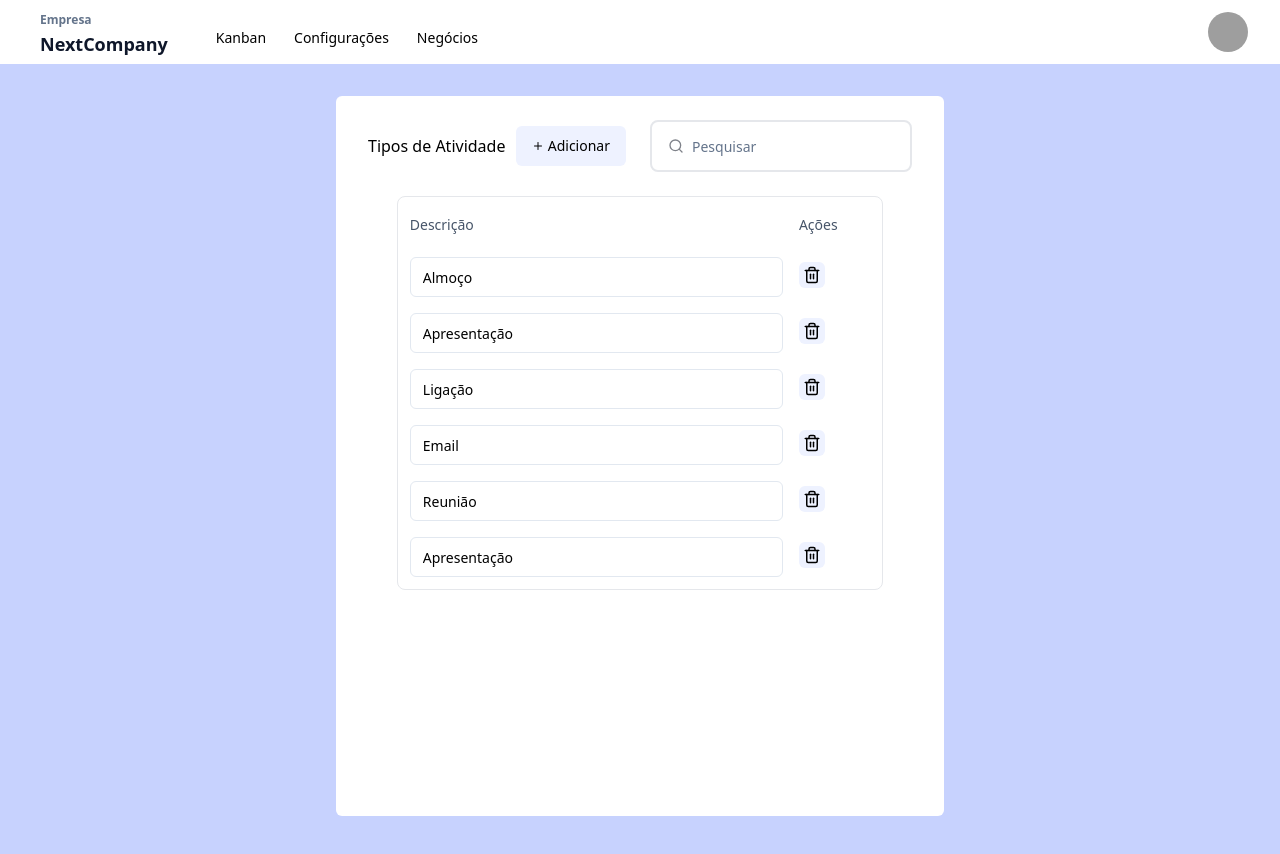
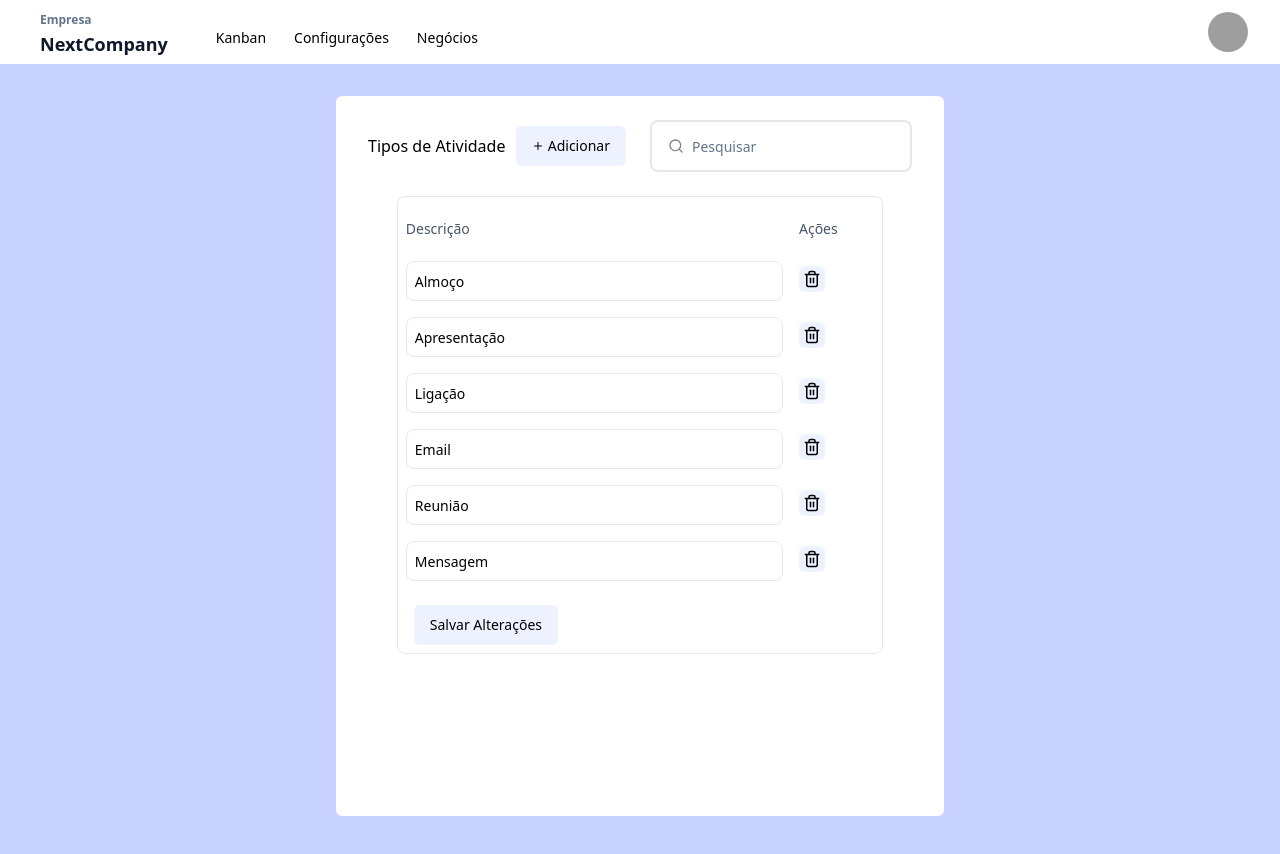
Before and after one commit to lismarreiros/crm-nextcompany, a React (Create React App) app: page /tipoatividade in a window 1280 px wide. Shown: the top 854 px of the page. Built offline with nearby package versions, Linux system fonts and the light colour scheme; grey boxes are pictures that could not be loaded.

Commit message:
Forms/Configurações adicionando, salvando e deletando dados.

```diff
--- a/src/pages/configurations/OpportunityFlow.tsx
+++ b/src/pages/configurations/OpportunityFlow.tsx
@@ -1,30 +1,30 @@
 import { Button } from '@/components/shadcn/ui/button';
 import { Command, CommandInput } from '@/components/shadcn/ui/command';
-import { Input } from '@/components/shadcn/ui/input';
 import { Table, TableCell, TableHead, TableHeader, TableRow } from '@/components/shadcn/ui/table';
 import { PlusIcon, Trash2Icon } from 'lucide-react';
 import { SubmitHandler, useFieldArray, useForm } from 'react-hook-form';
 import { useState } from 'react';
-import { Form, FormControl, FormField, FormItem } from '@/components/shadcn/ui/form';
 
 type FormValues = {
   flow: {
-    idfluxodeoportunidade: string,
+    idfluxodeoportunidade: number,
+    ordem: number,
     descricao: string
   }[]
 }
 
 const OpportunityFlow = () => {
-  const [nextId, setNextId] = useState('7');
+  const [nextId, setNextId] = useState(7);
+  const [nextOrder, setNextOrder] = useState(7);
   const { register, formState: { errors }, handleSubmit, control  } = useForm<FormValues>({
     defaultValues: {
       flow: [
-        { idfluxodeoportunidade: '1', descricao: 'Prospecção'},
-        { idfluxodeoportunidade: '2', descricao: 'Qualificação' },
-        { idfluxodeoportunidade: '3', descricao: 'Apresentação'},
-        { idfluxodeoportunidade: '4', descricao: 'Proposta' },
-        { idfluxodeoportunidade: '5', descricao: 'Negociação' },
-        { idfluxodeoportunidade: '6', descricao: 'Conclusão' }
+        { idfluxodeoportunidade: 1, ordem: 1,  descricao: 'Prospecção'},
+        { idfluxodeoportunidade: 2, ordem: 2, descricao: 'Qualificação' },
+        { idfluxodeoportunidade: 3, ordem: 3, descricao: 'Apresentação'},
+        { idfluxodeoportunidade: 4, ordem: 4, descricao: 'Proposta' },
+        { idfluxodeoportunidade: 5, ordem: 5,descricao: 'Negociação' },
+        { idfluxodeoportunidade: 6, ordem: 6, descricao: 'Conclusão' }
       ],
     }
   });
@@ -47,12 +47,15 @@ const OpportunityFlow = () => {
           <h1 className='text-md font-medium'>Fluxo de Oportunidade</h1>
           <div className='flex gap-6 items-center'>
             <Button
+              type='button'
               onClick={() => {
                 append({
-                  idfluxodeoportunidade: nextId.toString(),
-                  descricao: 'teste'
+                  idfluxodeoportunidade: nextId,
+                  ordem: nextOrder,
+                  descricao: ''
                 });
-                setNextId(nextId + 1);
+                setNextId(prevId => prevId + 1);
+                setNextOrder(prevOrder => prevOrder + 1);
               }}
               variant='ghost'
               className='gap-1 p-4 bg-indigo-50 hover:bg-indigo-200'>
@@ -64,9 +67,8 @@ const OpportunityFlow = () => {
           </div>
         </div>
 
-        <div className='px-4 py-2 w-[80%] m-4 border rounded-lg'>
-          <Form {...form}>
-            <form onSubmit={handleSubmit(onSubmit)}>
+        <div className='flex mx-4 my-2 py-2 w-[80%] m-4 border rounded-lg'>
+          <form onSubmit={handleSubmit(onSubmit)} className='w-full'>
             <Table>
               <TableHeader>
                 <TableHead>Ordem</TableHead>
@@ -75,23 +77,20 @@ const OpportunityFlow = () => {
               </TableHeader>
               {fields.map((field, index) => (
                 <TableRow className='border-b-0' key={field.id}>
-                    <TableCell>{field.idfluxodeoportunidade}</TableCell>
-                    <TableCell>
-                      <FormField
-                        control={control}
-                        name={`flow.${index}.descricao`}
-                        render={({ field }) => (
-                          <FormItem>
-                            <FormControl>
-                              <Input
-                                {...field}
+                  <TableCell className='w-1/5'>
+                    <input
+                      className='w-full h-10 border rounded-lg p-2 focus:outline-none hover:bg-slate-50'
+                      {...register(`flow.${index}.ordem`)}
                     />
-                            </FormControl>
-                          </FormItem>
-                        )} />
+                  </TableCell>
+                  <TableCell className='w-full'>
+                    <input
+                      className='w-full h-10 border rounded-lg p-2 focus:outline-none hover:bg-slate-50'
+                      {...register(`flow.${index}.descricao`)}
+                    />
                   </TableCell>
                   <TableCell>
-                      <button title='Apagar'>
+                    <button type='button' title='Apagar'>
                       <Trash2Icon
                         onClick={() => remove(index)}
                         size={26}
@@ -101,8 +100,14 @@ const OpportunityFlow = () => {
                 </TableRow>
               ))}
             </Table>
+            <Button
+              type='submit'
+              variant='ghost'
+              className='mt-4 mx-4 bg-indigo-50 hover:bg-indigo-200'
+            >
+              Salvar Alterações
+            </Button>
           </form>
-          </Form>
           <p>{ errors.flow?.message }</p>
         </div>
       </div>
--- a/src/pages/configurations/activities/ActivityBranch.tsx
+++ b/src/pages/configurations/activities/ActivityBranch.tsx
@@ -1,41 +1,59 @@
 import { Button } from '@/components/shadcn/ui/button';
 import { Command, CommandInput } from '@/components/shadcn/ui/command';
-import { Input } from '@/components/shadcn/ui/input';
 import { Table, TableCell, TableHead, TableHeader, TableRow } from '@/components/shadcn/ui/table';
 import { PlusIcon, Trash2Icon } from 'lucide-react';
+import { SubmitHandler, useFieldArray, useForm } from 'react-hook-form';
 import React, { useState } from 'react';
 
-const listBranches = [
-  'Indústria',
-  'Comércio',
-  'Serviços',
-];
+type FormValuesBranch = {
+  branch: {
+    idramoatividade: number,
+    descricao: string
+  }[]
+}
 
 const ActivityBranch = () => {
-  const [branchValues, setBranchValues] = useState(listBranches);
+  const [nextId, setNextId] = useState(4);
+  const { register, formState: { errors }, handleSubmit, control } = useForm<FormValuesBranch>({
+    defaultValues: {
+      branch: [
+        { idramoatividade: 1, descricao: 'Indústria' },
+        { idramoatividade: 2, descricao: 'Comércio' },
+        { idramoatividade: 3, descricao: 'Serviços' }
+      ],
+    }
+  });
 
-  const addEmptyInput = () => {
-    setBranchValues([...branchValues, '']);
-  };
+  const { fields, append, remove } = useFieldArray({
+    name: 'branch',
+    control,
+    rules: {
+      required: 'Cadastre pelo menos 1 ramo de atividade'
+    }
+  });
 
-  const handleDelete = (index: number) => {
-    const listBranches = [...branchValues];
-    listBranches.splice(index, 1);
-    setBranchValues(listBranches);
-  };
+  const onSubmit: SubmitHandler<FormValuesBranch> = (data) => console.log(data);
 
   return (
     <div className='flex min-h-screen bg-indigo-200 p-8 justify-center'>
       <div className='min-h-100 w-[50%] flex flex-col items-center overflow bg-white rounded-md py-4 mx-8 mb-4'>
 
         <div className='flex m-2 px-8 w-full justify-between items-center'>
-          <h1 className='text-md font-medium'>Ramo de Atividade </h1>
+          <h1 className='text-md font-medium'> Ramo de Atividade </h1>
           <div className='flex gap-6 items-center'>
             <Button
-              onClick={() => addEmptyInput}
+              type='button'
+              onClick={() => {
+                append({
+                  idramoatividade: nextId,
+                  descricao: ''
+                });
+                setNextId(prevId => prevId + 1);
+              }}
               variant='ghost'
               className='gap-1 p-4 bg-indigo-50 hover:bg-indigo-200'>
-              <PlusIcon size={12}/> Adicionar
+              <PlusIcon size={12}/>
+              Adicionar
             </Button>
             <Command className='flex items-center rounded-lg border-2 p-1 gap-1'>
               <CommandInput placeholder='Pesquisar'/>
@@ -43,28 +61,25 @@ const ActivityBranch = () => {
           </div>
         </div>
 
-        <div className='p-1 w-[80%] m-4 border rounded-lg'>
+        <div className='flex mx-4 my-4 py-2 w-[80%] m-4 border rounded-lg'>
+          <form onSubmit={handleSubmit(onSubmit)} className='w-full'>
             <Table>
               <TableHeader>
                 <TableHead>Descrição</TableHead>
-              <TableHead >Ações</TableHead>
+                <TableHead>Ações</TableHead>
               </TableHeader>
-            {branchValues.map((branch, index) => (
-              <TableRow className='border-b-0' key={index}>
+              {fields.map((field, index) => (
+                <TableRow className='border-b-0' key={field.id}>
                   <TableCell>
-                  <Input
-                    value={branch}
-                    onChange={(e) => {
-                      const newValues = [...branchValues];
-                      newValues[index] = e.target.value;
-                      setBranchValues(newValues);
-                    }}
+                    <input
+                      className='w-full h-10 border rounded-lg p-2 focus:outline-none hover:bg-slate-50'
+                      {...register(`branch.${index}.descricao`)}
                     />
                   </TableCell>
                   <TableCell>
-                  <button title='Apagar'>
+                    <button  type='button' title='Apagar'>
                       <Trash2Icon
-                      onClick={() => handleDelete(index)}
+                        onClick={() => remove(index)}
                         size={26}
                         className='bg-indigo-50 hover:bg-indigo-200 rounded-md p-1'/>
                     </button>
@@ -72,6 +87,15 @@ const ActivityBranch = () => {
                 </TableRow>
               ))}
             </Table>
+            <Button
+              type='submit'
+              variant='ghost'
+              className='mt-4 mx-4 gap-1 p-4 bg-indigo-50 hover:bg-indigo-200'
+            >
+              Salvar Alterações
+            </Button>
+          </form>
+          <p>{errors.branch?.message}</p>
         </div>
       </div>
     </div>
--- a/src/pages/configurations/activities/ActivityType.tsx
+++ b/src/pages/configurations/activities/ActivityType.tsx
@@ -1,32 +1,41 @@
 import { Button } from '@/components/shadcn/ui/button';
 import { Command, CommandInput } from '@/components/shadcn/ui/command';
-import { Input } from '@/components/shadcn/ui/input';
 import { Table, TableCell, TableHead, TableHeader, TableRow } from '@/components/shadcn/ui/table';
 import { PlusIcon,  Trash2Icon } from 'lucide-react';
 import { useState } from 'react';
+import { SubmitHandler, useFieldArray, useForm } from 'react-hook-form';
 
-const listTypes = [
-  'Almoço',
-  'Apresentação',
-  'Ligação',
-  'Email',
-  'Reunião',
-  'Apresentação'
-];
+type FormValuesType = {
+  type: {
+    idtipoatividade: number,
+    descricao: string,
+  }[]
+}
 
 const ActivityType = () => {
+  const [nextId, setNextId] = useState(7);
+  const { register, formState: { errors }, handleSubmit, control } = useForm<FormValuesType>({
+    defaultValues: {
+      type: [
+        { idtipoatividade: 1, descricao: 'Almoço' },
+        { idtipoatividade: 2, descricao: 'Apresentação' },
+        { idtipoatividade: 3, descricao: 'Ligação' },
+        { idtipoatividade: 4, descricao: 'Email' },
+        { idtipoatividade: 5, descricao: 'Reunião' },
+        { idtipoatividade: 6, descricao: 'Mensagem'}
+      ]
+    }
+  });
 
-  const [typeValues, setTypeValues] = useState(listTypes);
+  const { fields, append, remove } = useFieldArray({
+    name: 'type',
+    control,
+    rules: {
+      required: 'Cadastre pelo menos 1 tipo de atividade'
+    }
+  });
 
-  const addEmptyInput = () => {
-    setTypeValues([...typeValues, '']);
-  };
-
-  const handleDelete = (index: number) => {
-    const listTypes = [...typeValues];
-    listTypes.splice(index, 1);
-    setTypeValues(listTypes);
-  };
+  const onSubmit: SubmitHandler<FormValuesType> = (data) => console.log(data);
 
   return (
     <div className='flex min-h-screen bg-indigo-200 p-8 justify-center'>
@@ -36,10 +45,18 @@ const ActivityType = () => {
           <h1 className='text-md font-medium'>Tipos de Atividade</h1>
           <div className='flex gap-6 items-center'>
             <Button
-              onClick={() => addEmptyInput}
+              type='button'
+              onClick={() => {
+                append({
+                  idtipoatividade: nextId,
+                  descricao: ''
+                });
+                setNextId(prevId => prevId + 1);
+              }}
               variant='ghost'
               className='gap-1 p-4 bg-indigo-50 hover:bg-indigo-200'>
-              <PlusIcon size={12}/> Adicionar
+              <PlusIcon size={12}/>
+              Adicionar
             </Button>
             <Command className='flex items-center rounded-lg border-2 p-1 gap-1'>
               <CommandInput placeholder='Pesquisar'/>
@@ -47,28 +64,26 @@ const ActivityType = () => {
           </div>
         </div>
 
-        <div className='p-1 w-[80%] m-4 border rounded-lg'>
+        <div className='flex mx-4 my-4 py-2 w-[80%] m-4 border rounded-lg'>
+          <form onSubmit={handleSubmit(onSubmit)} className='w-full'>
+
             <Table>
               <TableHeader>
                 <TableHead>Descrição</TableHead>
                 <TableHead >Ações</TableHead>
               </TableHeader>
-            {typeValues.map((type, index) => (
-              <TableRow className='border-b-0' key={index}>
+              {fields.map((field, index) => (
+                <TableRow className='border-b-0' key={field.id}>
                   <TableCell>
-                  <Input
-                    value={type}
-                    onChange={(e) => {
-                      const newValues = [...typeValues];
-                      newValues[index] = e.target.value;
-                      setTypeValues(newValues);
-                    }}
+                    <input
+                      className='w-full h-10 border rounded-lg p-2 focus:outline-none hover:bg-slate-50'
+                      {...register(`type.${index}.descricao`)}
                     />
                   </TableCell>
                   <TableCell>
-                  <button title='Apagar'>
+                    <button type='button' title='Apagar'>
                       <Trash2Icon
-                      onClick={() => handleDelete(index)}
+                        onClick={() => remove(index)}
                         size={26}
                         className='bg-indigo-50 hover:bg-indigo-200 rounded-md p-1'/>
                     </button>
@@ -76,6 +91,15 @@ const ActivityType = () => {
                 </TableRow>
               ))}
             </Table>
+            <Button
+              type='submit'
+              variant='ghost'
+              className='mt-4 mx-4 p-4 bg-indigo-50 hover:bg-indigo-200'
+            >
+              Salvar Alterações
+            </Button>
+          </form>
+          <p>{errors.type?.message}</p>
         </div>
       </div>
     </div>
--- a/src/pages/configurations/source/Source.tsx
+++ b/src/pages/configurations/source/Source.tsx
@@ -1,29 +1,39 @@
 import { Button } from '@/components/shadcn/ui/button';
 import { Command, CommandInput } from '@/components/shadcn/ui/command';
-import { Input } from '@/components/shadcn/ui/input';
 import { Table, TableCell, TableHead, TableHeader, TableRow } from '@/components/shadcn/ui/table';
 import { PlusIcon, Trash2Icon } from 'lucide-react';
+import { SubmitHandler, useFieldArray, useForm } from 'react-hook-form';
 import React, { useState } from 'react';
 
-const listSources = [
-  'Website',
-  'Email Marketing',
-  'Evento',
-  'Indicador',
-];
+type FormValuesSource = {
+  source: {
+    idfontenegocio: number,
+    descricao: string
+  }[]
+}
 
 const Source = () => {
-  const [sourceValues, setSourceValues] = useState(listSources);
+  const [nextId, setNextId] = useState(5);
+  const { register, formState: { errors }, handleSubmit, control } = useForm<FormValuesSource>({
+    defaultValues: {
+      source: [
+        { idfontenegocio: 1, descricao: 'Website' },
+        { idfontenegocio: 2, descricao: 'Email Marketing' },
+        { idfontenegocio: 3, descricao: 'Evento' },
+        { idfontenegocio: 4, descricao: 'Indicador' }
+      ]
+    }
+  });
 
-  const addEmptyInput = () => {
-    setSourceValues([...sourceValues, '']);
-  };
+  const { fields, append, remove } = useFieldArray({
+    name: 'source',
+    control,
+    rules: {
+      required: 'Cadastre pelo menos 1 fonte de negócio'
+    }
+  });
 
-  const handleDelete = (index: number) => {
-    const listSources = [...sourceValues];
-    listSources.splice(index, 1);
-    setSourceValues(listSources);
-  };
+  const onSubmit: SubmitHandler<FormValuesSource> = (data) => console.log(data);
 
   return (
     <div className='flex min-h-screen bg-indigo-200 p-8 justify-center'>
@@ -33,10 +43,18 @@ const Source = () => {
           <h1 className='text-md font-medium'>Fonte do Negócio</h1>
           <div className='flex gap-6 items-center'>
             <Button
-              onClick={() => addEmptyInput}
+              type='button'
+              onClick={() => {
+                append({
+                  idfontenegocio: nextId,
+                  descricao: ''
+                });
+                setNextId(prevId => prevId + 1);
+              }}
               variant='ghost'
               className='gap-1 p-4 bg-indigo-50 hover:bg-indigo-200'>
-              <PlusIcon size={12}/> Adicionar
+              <PlusIcon size={12}/>
+              Adicionar
             </Button>
             <Command className='flex items-center rounded-lg border-2 p-1 gap-1'>
               <CommandInput placeholder='Pesquisar'/>
@@ -44,28 +62,25 @@ const Source = () => {
           </div>
         </div>
 
-        <div className='p-1 w-[80%] m-4 border rounded-lg'>
+        <div className='flex mx-4 my-2 py-2 w-[80%] m-4 border rounded-lg'>
+          <form onSubmit={handleSubmit(onSubmit)} className='w-full'>
             <Table>
               <TableHeader>
                 <TableHead>Descrição</TableHead>
                 <TableHead >Ações</TableHead>
               </TableHeader>
-            {sourceValues.map((source, index) => (
-              <TableRow className='border-b-0' key={index}>
+              {fields.map((field, index) => (
+                <TableRow className='border-b-0' key={field.id}>
                   <TableCell>
-                  <Input
-                    value={source}
-                    onChange={(e) => {
-                      const newValues = [...sourceValues];
-                      newValues[index] = e.target.value;
-                      setSourceValues(newValues);
-                    }}
+                    <input
+                      className='w-full h-10 border rounded-lg p-2 focus:outline-none hover:bg-slate-50'
+                      {...register(`source.${index}.descricao`)}
                     />
                   </TableCell>
                   <TableCell>
-                  <button title='Apagar'>
+                    <button type='button' title='Apagar'>
                       <Trash2Icon
-                      onClick={() => handleDelete(index)}
+                        onClick={() => remove(index)}
                         size={26}
                         className='bg-indigo-50 hover:bg-indigo-200 rounded-md p-1'/>
                     </button>
@@ -73,6 +88,15 @@ const Source = () => {
                 </TableRow>
               ))}
             </Table>
+            <Button
+              type='submit'
+              variant='ghost'
+              className='mt-4 mx-4 bg-indigo-50 hover:bg-indigo-200'
+            >
+              Salvar Alterações
+            </Button>
+          </form>
+          <p>{errors.source?.message}</p>
         </div>
       </div>
     </div>
```
Also changed, not shown: src/validations/schemas/fluxodeoportunidade.ts (deleted, +0 -8 lines). Lines whose indentation alone changed are shown as unchanged.
